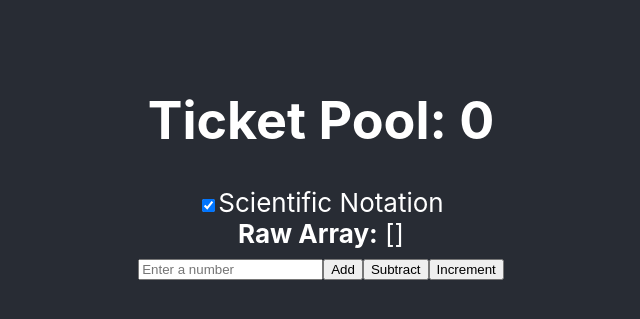
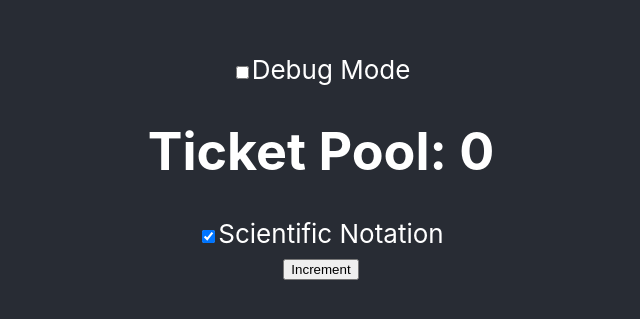
Before and after one commit to Carth501/ever-greater-2, a React (Create React App) app in the folder ever-greater-client/: page / in a window 1280 px wide. Shown: the part 233-552 px from the top of the page, without its empty margins (319-959 px from the left). Built offline with nearby package versions, Linux system fonts and the light colour scheme.

Commit message:
Add debug mode toggle to ScalingNumberDemo and conditionally render debug information in ScalingNumberDisplay

```diff
--- a/ever-greater-client/src/components/ScalingNumberDemo.tsx
+++ b/ever-greater-client/src/components/ScalingNumberDemo.tsx
@@ -7,6 +7,7 @@ function ScalingNumberDemo(): JSX.Element {
   const [inputValue, setInputValue] = useState("");
   const [error, setError] = useState("");
   const [scientific, setScientific] = useState(true);
+  const [debugMode, setDebugMode] = useState(false);
 
   const handleAdd = () => {
     try {
@@ -68,13 +69,31 @@ function ScalingNumberDemo(): JSX.Element {
 
   return (
     <div className="scaling-number-demo">
+      <div className="debug-mode-toggle">
+        <label>
+          <input
+            type="checkbox"
+            checked={debugMode}
+            onChange={(e) => setDebugMode(e.target.checked)}
+          />
+          Debug Mode
+        </label>
+      </div>
+
       <ScalingNumberDisplay
         scalingNumber={scalingNumber}
         scientific={scientific}
         handleScientificToggle={() => handleScientificToggle(!scientific)}
+        debugMode={debugMode}
       />
 
       <div className="demo-controls">
+        <button onClick={() => increment()} className="demo-button">
+          Increment
+        </button>
+
+        {debugMode && (
+          <>
             <input
               type="text"
               value={inputValue}
@@ -89,9 +108,8 @@ function ScalingNumberDemo(): JSX.Element {
             <button onClick={handleSubtract} className="demo-button">
               Subtract
             </button>
-        <button onClick={() => increment()} className="demo-button">
-          Increment
-        </button>
+          </>
+        )}
       </div>
 
       {error && <p className="error-message">{error}</p>}
--- a/ever-greater-client/src/components/ScalingNumberDisplay.tsx
+++ b/ever-greater-client/src/components/ScalingNumberDisplay.tsx
@@ -5,12 +5,14 @@ interface Props {
   scalingNumber: ScalingNumber;
   scientific?: boolean;
   handleScientificToggle?: () => void;
+  debugMode?: boolean;
 }
 
 function ScalingNumberDisplay({
   scalingNumber,
   scientific = true,
   handleScientificToggle,
+  debugMode = false,
 }: Props): JSX.Element {
   return (
     <div className="scaling-number-display">
@@ -27,10 +29,12 @@ function ScalingNumberDisplay({
         />
         <label htmlFor="scientific">Scientific Notation</label>
       </div>
-      <div>
-        <strong>Raw Array:</strong> [{scalingNumber.getDigits().join(", ")}]
-        {/* For debugging purposes. Note: This does not include leading zeros */}
-      </div>
+      {debugMode && (
+        <div>
+          <strong>Raw Array:</strong> [{scalingNumber.getDigits().join(", ")}]
+          {/* For debugging purposes. Note: This does not include leading zeros */}
+        </div>
+      )}
     </div>
   );
 }
```
Lines whose indentation alone changed are shown as unchanged.
